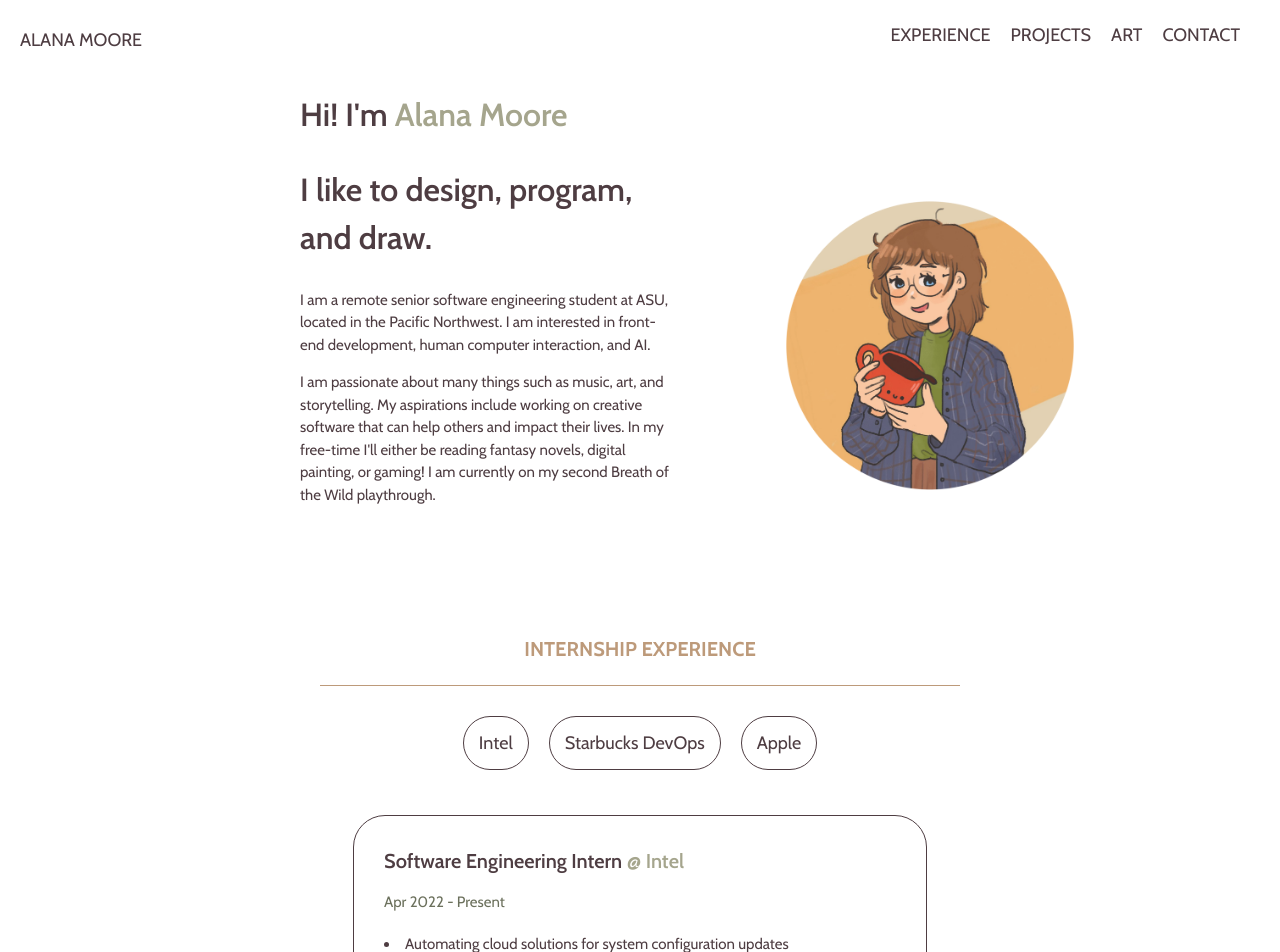
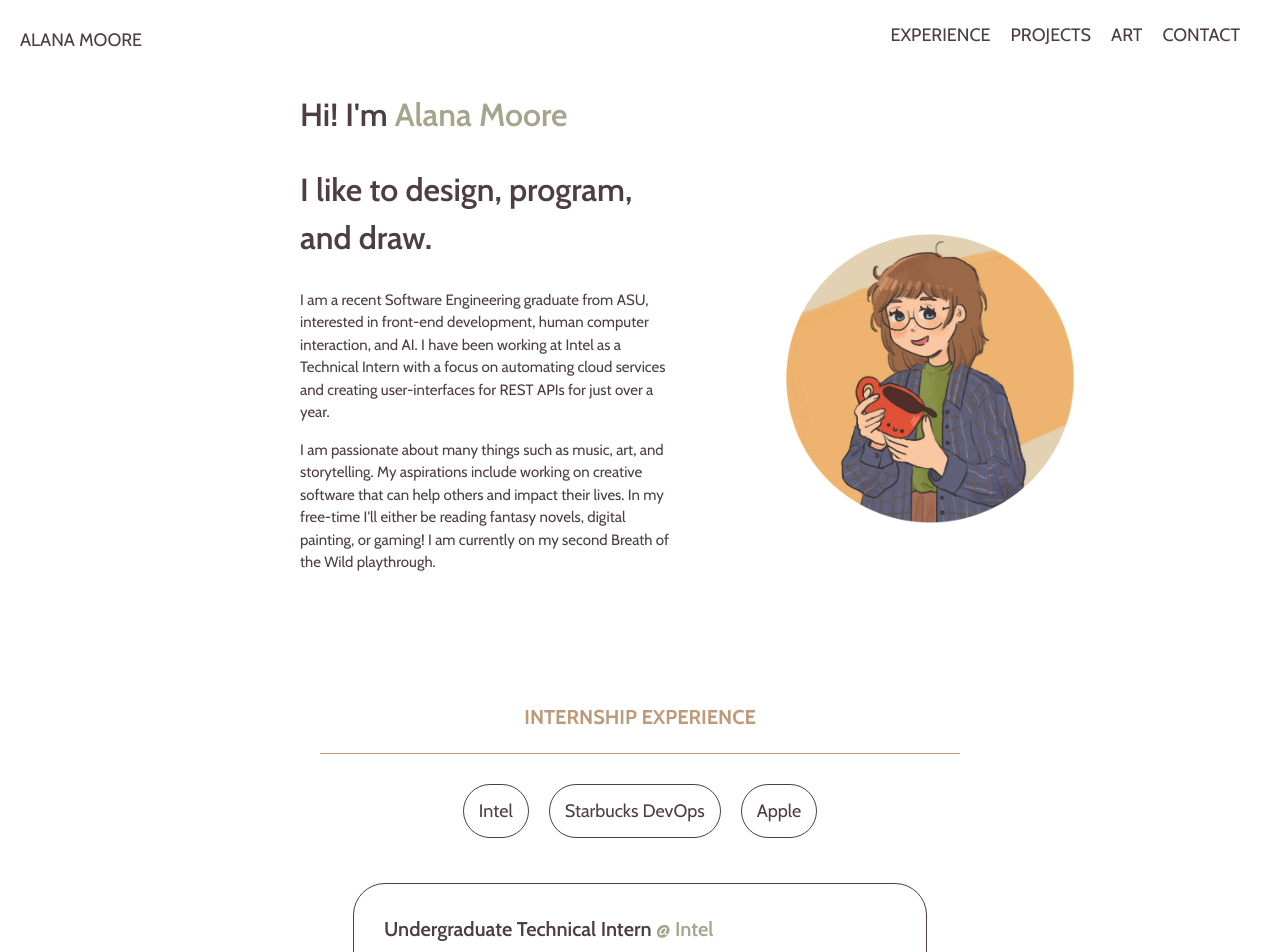
Before and after one commit to mooreala/react-portfolio, a React (Create React App) app: page / in a window 1280 px wide. Shown: the top 952 px of the page. Built offline with nearby package versions, Linux system fonts and the light colour scheme.

Commit message:
Update job titles and bio

```diff
--- a/src/experience/Experience.js
+++ b/src/experience/Experience.js
@@ -40,11 +40,12 @@ const Menu = styled.div`
 
 const myjobs = [
   {
-    title: "Software Engineering Intern",
+    title: "Undergraduate Technical Intern",
     date: "Apr 2022 - Present",
     company: "Intel",
     description: [
       "Automating cloud solutions for system configuration updates",
+      "Designing and developing a front-end application for hardware test suites from REST service",
       "Contributing to REST API development",
       "Promoting team inclusivity by facilitating weekly newsletters and surveys",
     ],
@@ -62,7 +63,7 @@ const myjobs = [
     ],
   },
   {
-    title: "Software Engineering Intern",
+    title: "Game Technology Intern",
     date: "May 2021 - Aug 2021",
     company: "Apple",
     description: [
--- a/src/intro/Intro.js
+++ b/src/intro/Intro.js
@@ -63,7 +63,7 @@ function Intro() {
           I like to design, program, and draw.
         </IntroSubtitle>
         <p>
-          I am a remote senior software engineering student at ASU, located in the Pacific Northwest. I am interested in front-end development, human computer interaction, and AI.
+          I am a recent Software Engineering graduate from ASU, interested in front-end development, human computer interaction, and AI. I have been working at Intel as a Technical Intern with a focus on automating cloud services and creating user-interfaces for REST APIs for just over a year.
         </p>
         <p>
           I am passionate about many things such as music, art, and storytelling. My aspirations include working on creative software that can help others and impact their lives.
```
